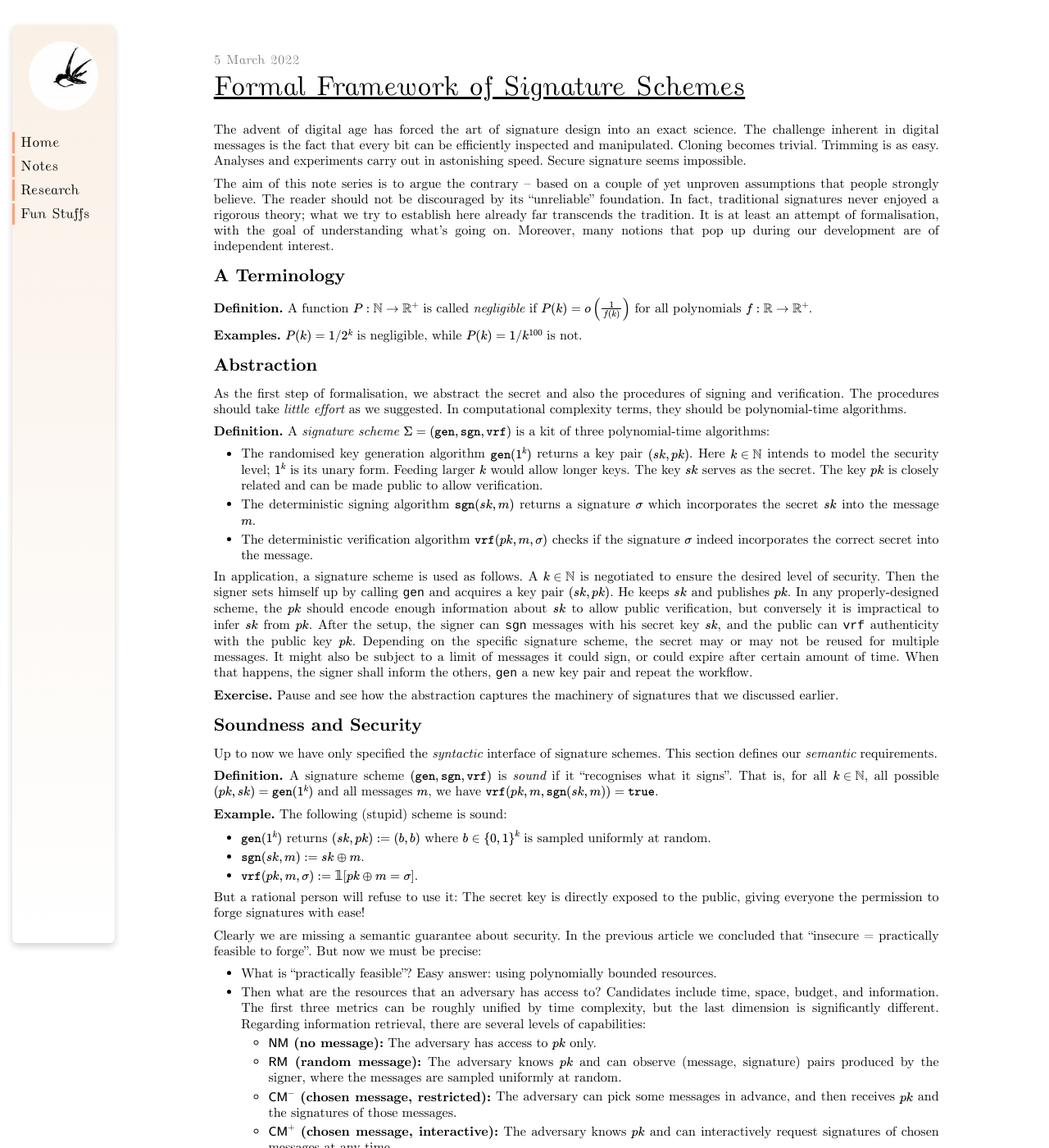
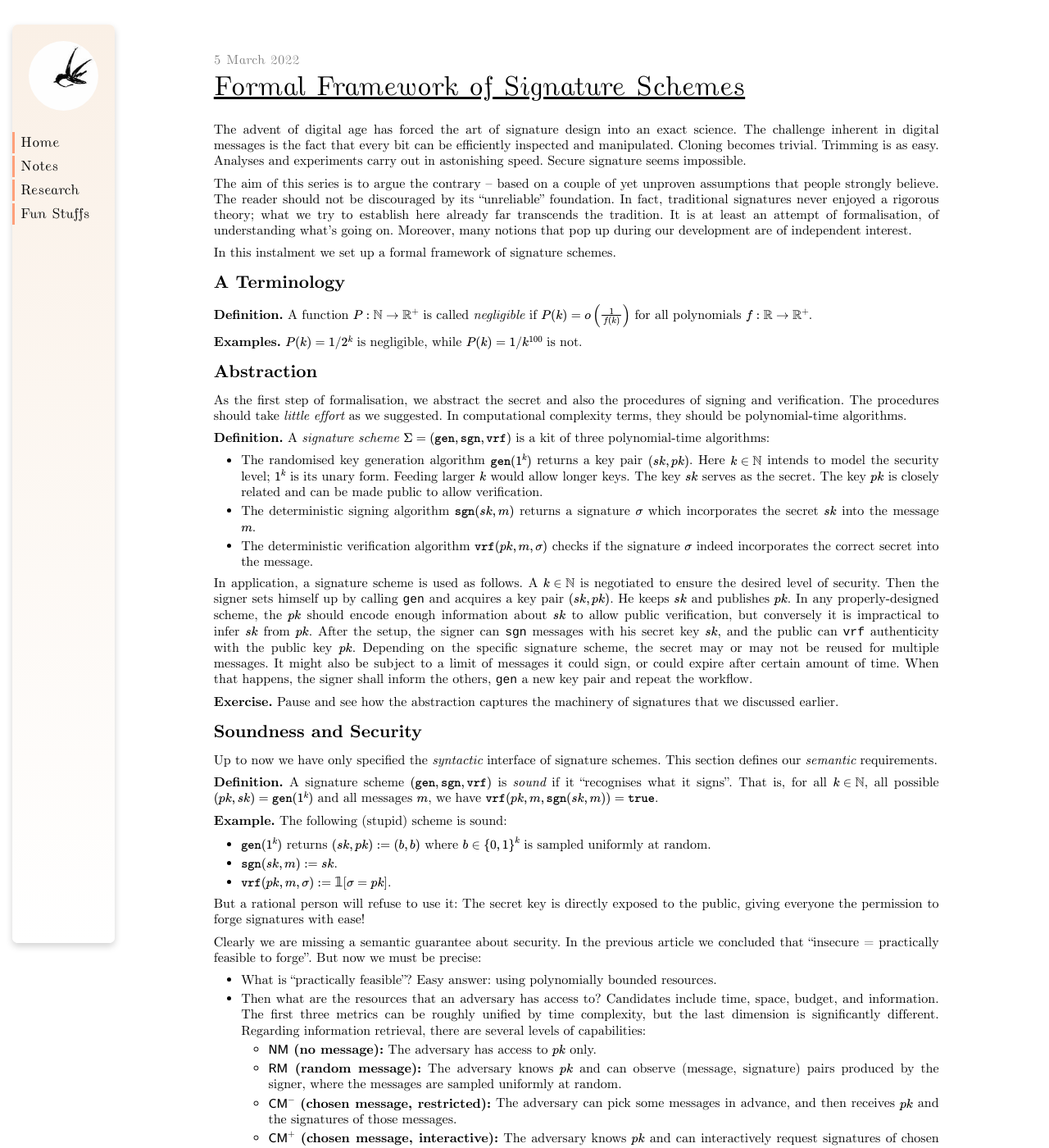
Before and after one commit to YanhengWang/yanhengwang.github.io, a Jekyll site: the page built from notes/signature/2.md, in a window 1280 px wide and 1400 px high. Shown: the whole window at 82% size. Built offline with Jekyll 4.4.1, drawn with Linux system fonts in a browser that asks for light colours; some of the changed text lies outside the part shown.

Commit message:
finish signature-3

```diff
--- a/_layouts/linear.html
+++ b/_layouts/linear.html
@@ -5,6 +5,13 @@ layout: root
     <title>{{ page.title }}</title>
 </head>
 <body>
+    {% if page.preamble %}
+    <div style="display:none;">
+        <!-- The LaTeX preamble -->
+        $$ {{ page.preamble }} $$
+    </div>
+    {% endif %}
+
     {% if page.date %}
     <p class="info">{{ page.date }}</p>
     {% endif %}
@@ -12,16 +19,7 @@ layout: root
     <p class="title"><u>{{ page.title }}</u></p>
 
     <div class="vspace"></div>
-
-    {% if page.preamble %}
-    <div style="display:none;">
-        <!-- The LaTeX preamble -->
-        $$ {{ page.preamble }} $$
-    </div>
-    {% endif %}
-
     {{ content }}
-
     <div class="vspace"></div>
 
     <div class="info" style="text-align:right">
--- a/notes/signature/2.md
+++ b/notes/signature/2.md
@@ -14,7 +14,9 @@ returnPage: ./
 
 The advent of digital age has forced the art of signature design into an exact science. The challenge inherent in digital messages is the fact that every bit can be efficiently inspected and manipulated. Cloning becomes trivial. Trimming is as easy. Analyses and experiments carry out in astonishing speed. Secure signature seems impossible.
 
-The aim of this note series is to argue the contrary -- based on a couple of yet unproven assumptions that people strongly believe. The reader should not be discouraged by its "unreliable" foundation. In fact, traditional signatures never enjoyed a rigorous theory; what we try to establish here already far transcends the tradition. It is at least an attempt of formalisation, with the goal of understanding what's going on. Moreover, many notions that pop up during our development are of independent interest.
+The aim of this series is to argue the contrary -- based on a couple of yet unproven assumptions that people strongly believe. The reader should not be discouraged by its "unreliable" foundation. In fact, traditional signatures never enjoyed a rigorous theory; what we try to establish here already far transcends the tradition. It is at least an attempt of formalisation, of understanding what's going on. Moreover, many notions that pop up during our development are of independent interest.
+
+In this instalment we set up a formal framework of signature schemes.
 
 # A Terminology
 
@@ -51,8 +53,8 @@ A signature scheme $$(\gen,\sgn,\vrf)$$ is *sound* if it "recognises what it sig
 The following (stupid) scheme is sound:
 
 - $$\gen(1^k)$$ returns $$(sk,pk) := (b,b)$$ where $$b \in \set{0,1}^k$$ is sampled uniformly at random.
-- $$\sgn(sk,m) := sk \oplus m$$.
-- $$\vrf(pk,m,\sigma) := \mathbb{1}[pk \oplus m = \sigma]$$.
+- $$\sgn(sk,m) := sk$$.
+- $$\vrf(pk,m,\sigma) := \mathbb{1}[\sigma = pk]$$.
 
 But a rational person will refuse to use it: The secret key is directly exposed to the public, giving everyone the permission to forge signatures with ease!
 
@@ -137,3 +139,14 @@ $$\begin{align*}
 \end{align*}.$$
 
 But $$P_B$$ is negligible due to the security assumption of $$\Sigma$$, and $$l/2^k$$ is negligible as well. So we conclude that $$P_A$$ is negligible, as required. ∎
+
+# Complexity Assumptions are Necessary
+
+Our ultimate goal is to construct a $$\exists\CM^+$$ secure scheme (which is the most secure in our hierarchy). It is not an easy job, and we will make use of some unproven complexity assumptions. This is "necessary" in the following sense.
+
+**Proposition 2.**
+If there exists a $$?\textsf{NM}$$ secure scheme (which is the weakest in our hierarchy), then RP ≠ NP and, in particular, P ≠ NP.
+
+Therefore, even if we had the much more moderate goal of constructing a $$?\textsf{NM}$$ secure scheme, we *must* assume some highly non-trivial and unproven complexity result.
+
+The argument of Proposition 2 is not difficult, but we postpone it to the next time when we introduce the concept of one-way functions.
```
Also changed, not shown: notes/signature/3.md (added, +57 -0 lines), notes/signature/4.md (added, +34 -0 lines), notes/signature/index.md (+2 -1 lines), notes/signature/3-invert-one-way.svg (added), notes/signature/3-inverter.svg (added), notes/signature/4-ECM-1.svg (added), 3 other files.
